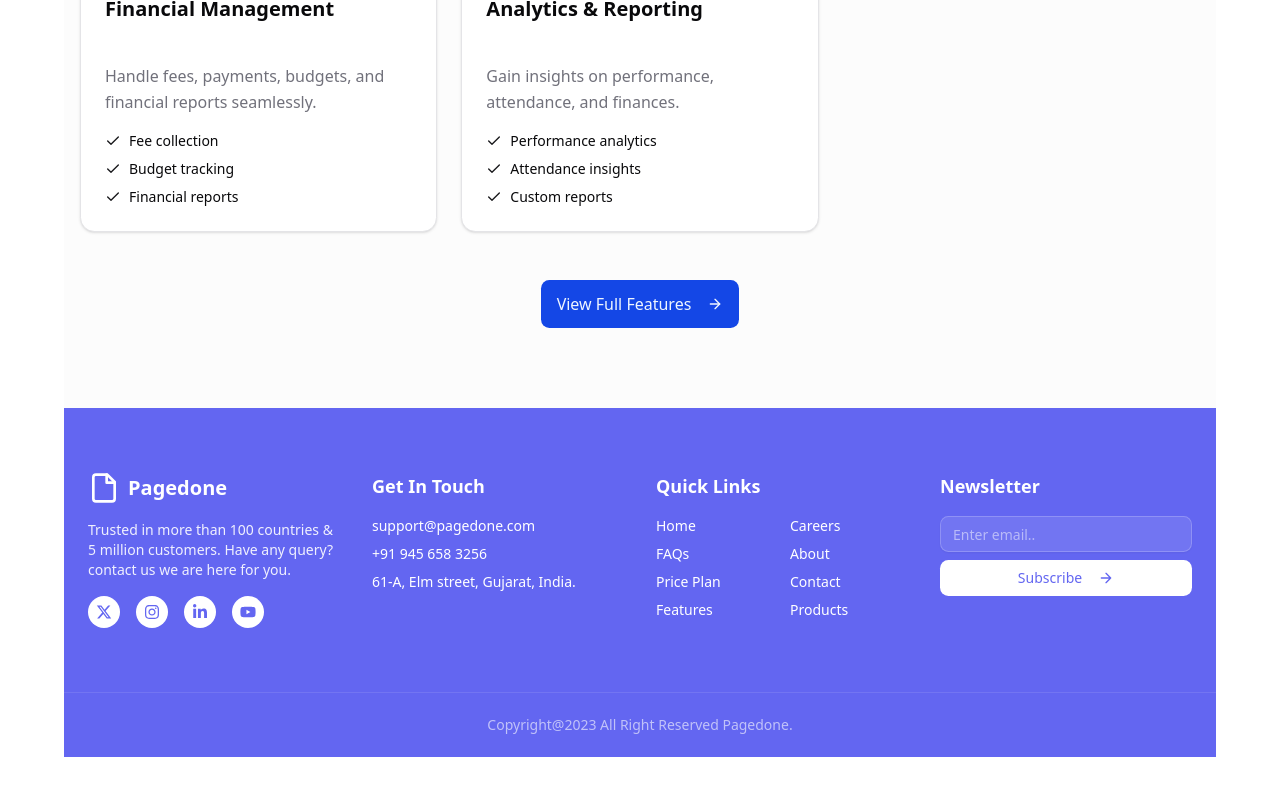
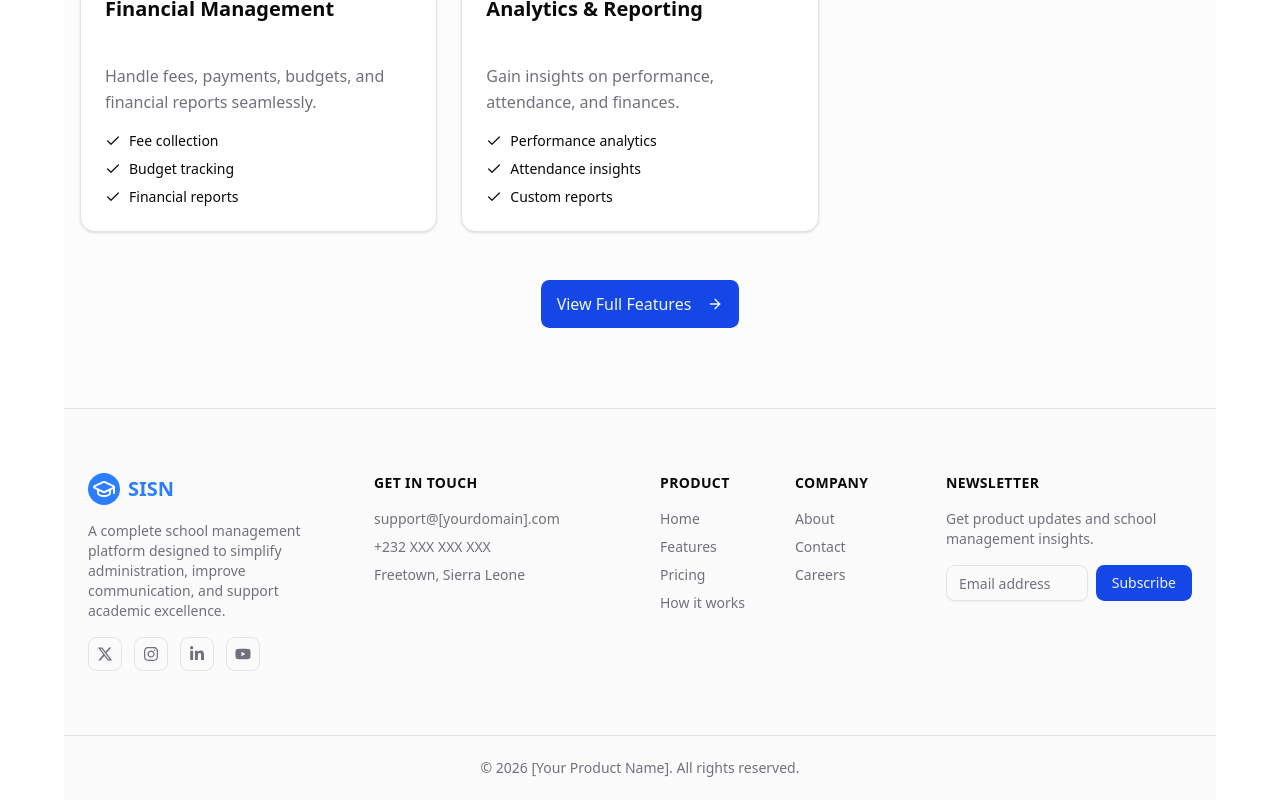
Before and after one commit to a10group/sisn, a Next.js app: page / in a window 1280 px wide. Shown: the part 2820-3620 px from the top of the page. Before the commit the page ends 3577 px from the top, so only its background shows below. Built offline with nearby package versions, Linux system fonts and the light colour scheme.

Commit message:
Features Section Update

```diff
--- a/components/frontend/features-section.tsx
+++ b/components/frontend/features-section.tsx
@@ -84,7 +84,7 @@ export function FeaturesSection() {
               className="bg-card border-border shadow-sm hover:shadow-md transition-shadow"
             >
               <CardHeader className="pb-4">
-                <div className="h-12 w-12 rounded-lg bg-primary text-primary-foreground flex items-center justify-center mb-4">
+                <div className="h-12 w-12 rounded-lg bg-primary text-white flex items-center justify-center mb-4">
                   <feature.icon className="h-6 w-6 text-accent-foreground" />
                 </div>
                 <CardTitle className="text-xl font-semibold text-foreground">
--- a/components/frontend/site-footer.tsx
+++ b/components/frontend/site-footer.tsx
@@ -7,144 +7,108 @@ import {
   YoutubeIcon,
 } from "@/icons/socials";
 import Link from "next/link";
+import Logo from "@/components/logo";
 
 export default function SiteFooter() {
   return (
-    <footer className="w-full bg-[#6366F1] text-white">
+    <footer className="w-full border-t bg-muted/40">
       <div className="container px-4 py-16 md:px-6">
-        <div className="grid gap-8 md:grid-cols-2 lg:grid-cols-4">
+        <div className="grid gap-10 md:grid-cols-2 lg:grid-cols-4">
+          {/* Brand */}
           <div className="space-y-4">
-            <div className="flex items-center space-x-2">
-              <svg
-                className=" h-8 w-8"
-                fill="none"
-                height="24"
-                stroke="currentColor"
-                strokeLinecap="round"
-                strokeLinejoin="round"
-                strokeWidth="2"
-                viewBox="0 0 24 24"
-                width="24"
-                xmlns="http://www.w3.org/2000/svg"
-              >
-                <path d="M14.5 2H6a2 2 0 0 0-2 2v16a2 2 0 0 0 2 2h12a2 2 0 0 0 2-2V7.5L14.5 2z" />
-                <polyline points="14 2 14 8 20 8" />
-              </svg>
-              <span className="text-xl font-bold">Pagedone</span>
-            </div>
-            <p className="text-sm text-white/90">
-              Trusted in more than 100 countries & 5 million customers. Have any
-              query? contact us we are here for you.
+            <Logo />
+            <p className="text-sm text-muted-foreground">
+              A complete school management platform designed to simplify
+              administration, improve communication, and support academic
+              excellence.
             </p>
-            <div className="flex space-x-4">
-              <Link
-                href="#"
-                className="rounded-full bg-white p-2 hover:bg-white/90"
-              >
-                <TwitterIcon className="h-4 w-4 text-[#6366F1]" />
-                <span className="sr-only">Twitter</span>
-              </Link>
-              <Link
-                href="#"
-                className="rounded-full bg-white p-2 hover:bg-white/90"
-              >
-                <InstagramIcon className="h-4 w-4 text-[#6366F1]" />
-                <span className="sr-only">Instagram</span>
-              </Link>
-              <Link
-                href="#"
-                className="rounded-full bg-white p-2 hover:bg-white/90"
-              >
-                <LinkedinIcon className="h-4 w-4 text-[#6366F1]" />
-                <span className="sr-only">LinkedIn</span>
-              </Link>
-              <Link
-                href="#"
-                className="rounded-full bg-white p-2 hover:bg-white/90"
-              >
-                <YoutubeIcon className="h-4 w-4 text-[#6366F1]" />
-                <span className="sr-only">YouTube</span>
-              </Link>
+            <div className="flex items-center gap-3">
+              {[TwitterIcon, InstagramIcon, LinkedinIcon, YoutubeIcon].map(
+                (Icon, i) => (
+                  <Link
+                    key={i}
+                    href="#"
+                    className="rounded-md border p-2 text-muted-foreground hover:text-primary"
+                  >
+                    <Icon className="h-4 w-4" />
+                  </Link>
+                ),
+              )}
             </div>
           </div>
+
+          {/* Contact */}
           <div className="space-y-4">
-            <h3 className="text-lg font-bold">Get In Touch</h3>
-            <div className="space-y-2 text-sm">
-              <p>support@pagedone.com</p>
-              <p>+91 945 658 3256</p>
-              <p>61-A, Elm street, Gujarat, India.</p>
+            <h3 className="text-sm font-semibold uppercase tracking-wide">
+              Get in touch
+            </h3>
+            <div className="space-y-2 text-sm text-muted-foreground">
+              <p>support@[yourdomain].com</p>
+              <p>+232 XXX XXX XXX</p>
+              <p>Freetown, Sierra Leone</p>
             </div>
           </div>
-          <div className="grid grid-cols-2 gap-4 sm:grid-cols-2">
+
+          {/* Links */}
+          <div className="grid grid-cols-2 gap-6">
             <div className="space-y-4">
-              <h3 className="text-lg font-bold">Quick Links</h3>
-              <nav className="flex flex-col space-y-2 text-sm">
-                <Link className="hover:underline" href="#">
+              <h3 className="text-sm font-semibold uppercase tracking-wide">
+                Product
+              </h3>
+              <nav className="flex flex-col gap-2 text-sm text-muted-foreground">
+                <Link href="/" className="hover:text-foreground">
                   Home
                 </Link>
-                <Link className="hover:underline" href="#">
-                  FAQs
+                <Link href="/features" className="hover:text-foreground">
+                  Features
                 </Link>
-                <Link className="hover:underline" href="#">
-                  Price Plan
+                <Link href="/pricing" className="hover:text-foreground">
+                  Pricing
                 </Link>
-                <Link className="hover:underline" href="#">
-                  Features
+                <Link href="/how-it-works" className="hover:text-foreground">
+                  How it works
                 </Link>
               </nav>
             </div>
+
             <div className="space-y-4">
-              <h3 className="text-lg font-bold invisible">Links</h3>
-              <nav className="flex flex-col space-y-2 text-sm">
-                <Link className="hover:underline" href="#">
-                  Careers
-                </Link>
-                <Link className="hover:underline" href="#">
+              <h3 className="text-sm font-semibold uppercase tracking-wide">
+                Company
+              </h3>
+              <nav className="flex flex-col gap-2 text-sm text-muted-foreground">
+                <Link href="/about" className="hover:text-foreground">
                   About
                 </Link>
-                <Link className="hover:underline" href="#">
+                <Link href="/contact" className="hover:text-foreground">
                   Contact
                 </Link>
-                <Link className="hover:underline" href="#">
-                  Products
+                <Link href="/careers" className="hover:text-foreground">
+                  Careers
                 </Link>
               </nav>
             </div>
           </div>
+
+          {/* Newsletter */}
           <div className="space-y-4">
-            <h3 className="text-lg font-bold">Newsletter</h3>
-            <form className="space-y-2">
-              <Input
-                className="bg-white/10 border-white/20 placeholder:text-white/50"
-                placeholder="Enter email.."
-                type="email"
-              />
-              <Button
-                className="w-full bg-white text-[#6366F1] hover:bg-white/90"
-                type="submit"
-              >
-                Subscribe
-                <svg
-                  className="ml-2 h-4 w-4"
-                  fill="none"
-                  stroke="currentColor"
-                  strokeLinecap="round"
-                  strokeLinejoin="round"
-                  strokeWidth="2"
-                  viewBox="0 0 24 24"
-                >
-                  <path d="M5 12h14M12 5l7 7-7 7" />
-                </svg>
-              </Button>
+            <h3 className="text-sm font-semibold uppercase tracking-wide">
+              Newsletter
+            </h3>
+            <p className="text-sm text-muted-foreground">
+              Get product updates and school management insights.
+            </p>
+            <form className="flex gap-2">
+              <Input placeholder="Email address" type="email" />
+              <Button type="submit">Subscribe</Button>
             </form>
           </div>
         </div>
       </div>
-      <div className="border-t border-white/10">
-        <div className="container flex flex-col items-center justify-center gap-4 py-6 text-center text-sm md:h-16 md:flex-row md:py-0">
-          <div className="text-white/60">
-            Copyright@2023 All Right Reserved Pagedone.
-          </div>
+
+      {/* Bottom bar */}
+      <div className="border-t">
+        <div className="container flex h-16 items-center justify-center text-sm text-muted-foreground">
+          © {new Date().getFullYear()} [Your Product Name]. All rights reserved.
         </div>
       </div>
     </footer>
```
